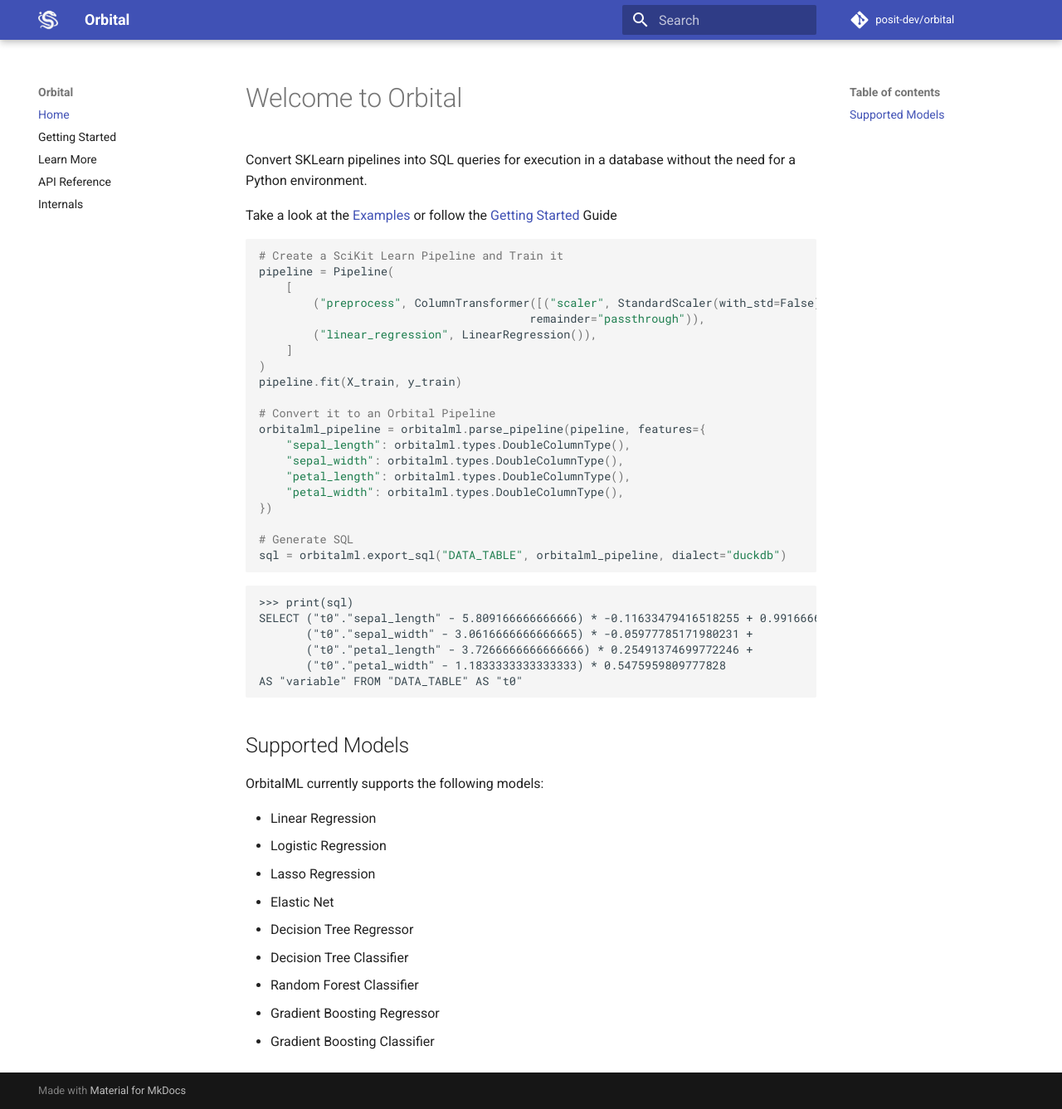
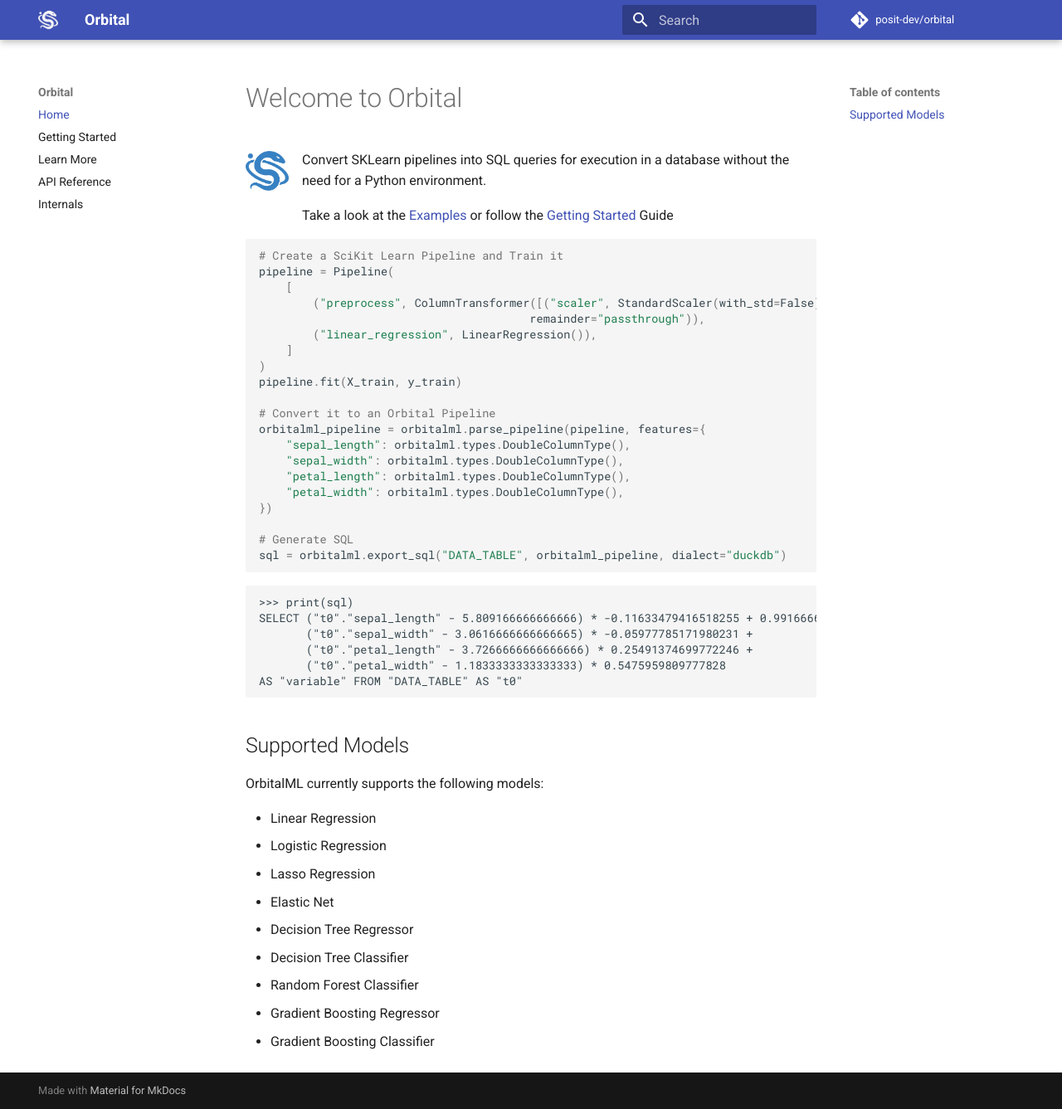
Before and after one commit to posit-dev/orbital, an MkDocs documentation site: the page built from docs/docs/index.md, in a window 1280 px wide and 1337 px high. Shown: the whole window at 83% size. Built offline with MkDocs 1.6.1 and Material for MkDocs 9.7.7, drawn with Linux system fonts in a browser that asks for light colours; comment, search, counter and statistics services are not loaded.

Commit message:
Add logo to landing page

```diff
--- a/docs/docs/index.md
+++ b/docs/docs/index.md
@@ -1,4 +1,6 @@
 # Welcome to Orbital
+
+![Orbital](images/orbital.png){ align=left width=52 }
 
 Convert SKLearn pipelines into SQL queries for execution in a database
 without the need for a Python environment.
--- a/docs/mkdocs.yml
+++ b/docs/mkdocs.yml
@@ -32,6 +32,7 @@
         inventories:
         - https://docs.python.org/3/objects.inv
 markdown_extensions:
+  - attr_list
   - pymdownx.highlight:
       anchor_linenums: true
       line_spans: __span
```
